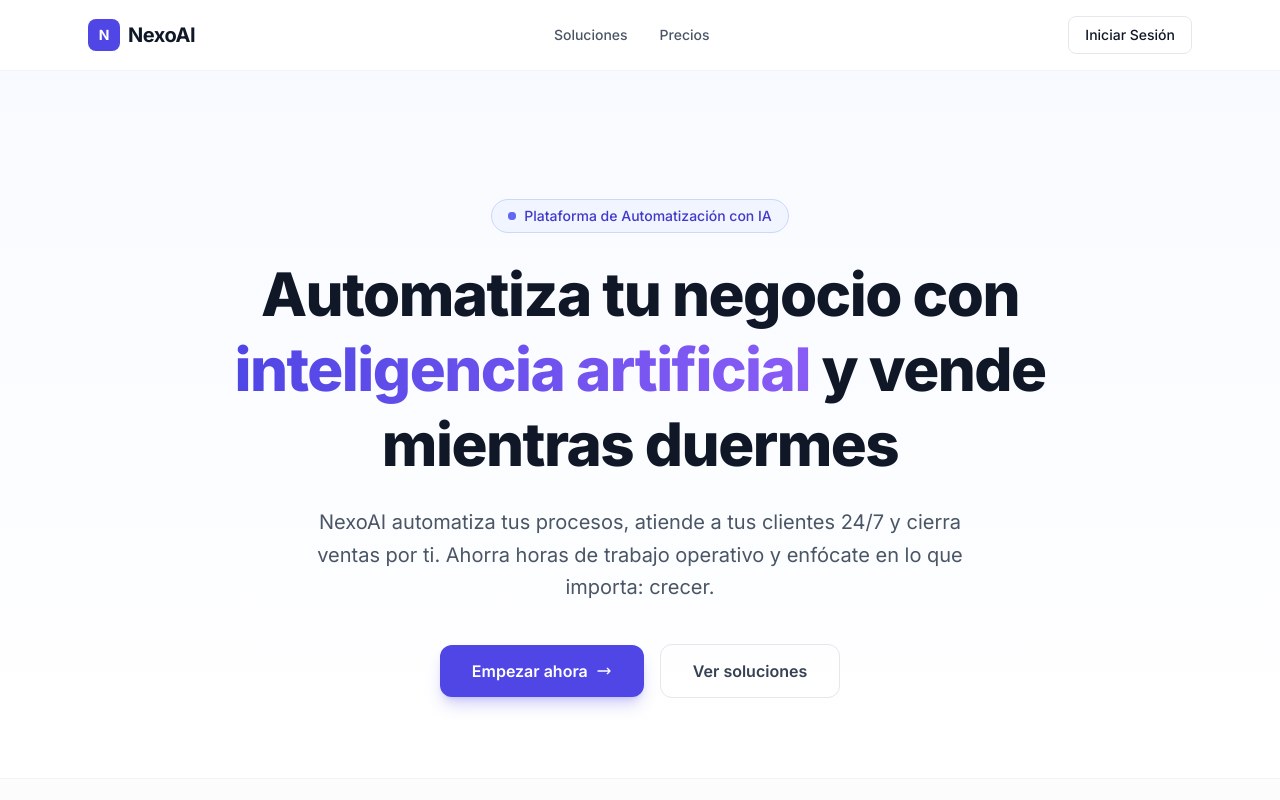
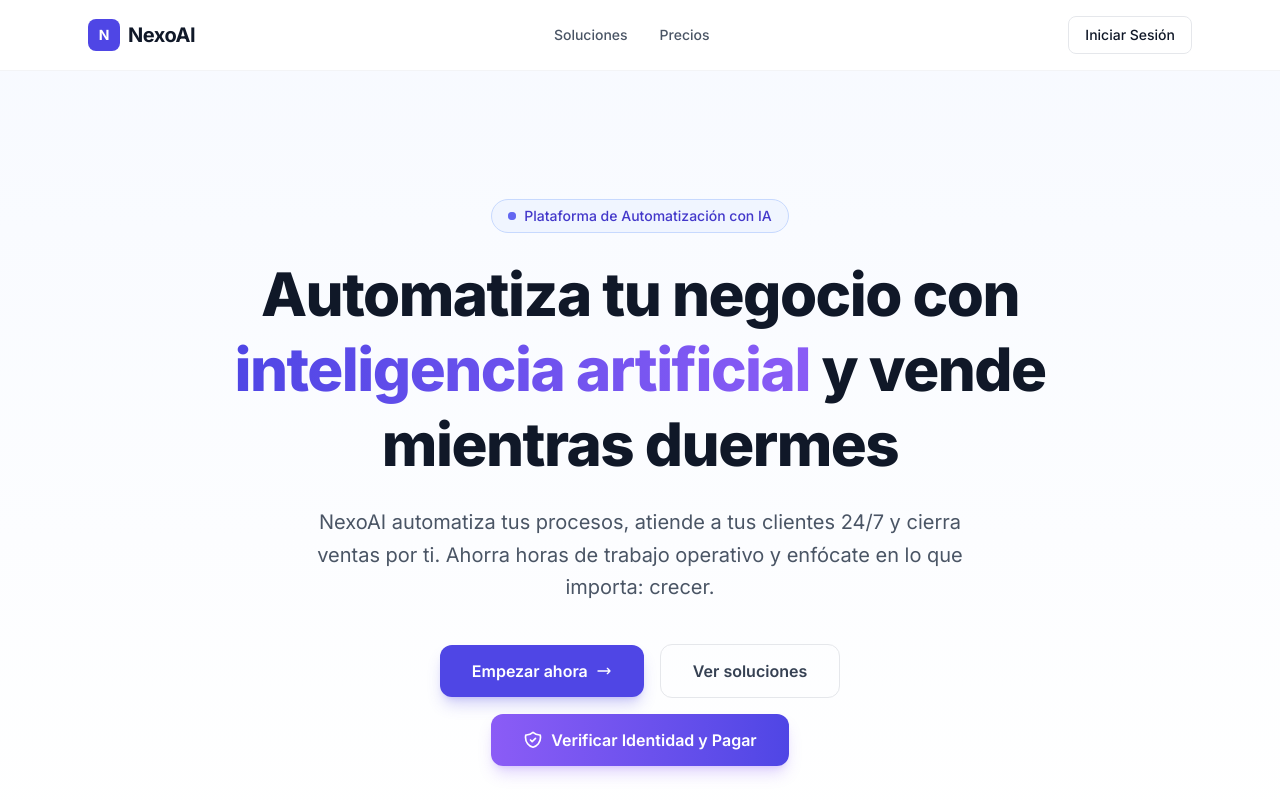
Before and after one commit to Jamh4949/nexo-ai-clean, a Vue app in the folder frontend/: page / in a window 1280 px wide. Shown: the top 800 px of the page. Built offline with nearby package versions, Linux system fonts and the light colour scheme; no server answers.

Commit message:
fixed some issues for the correct working of iframe func

```diff
--- a/frontend/src/components/Landing.vue
+++ b/frontend/src/components/Landing.vue
@@ -207,6 +207,16 @@ const features = [
             Ver soluciones
           </a>
         </div>
+
+        <router-link
+          to="/verify"
+          class="mt-4 inline-flex items-center gap-2 rounded-xl bg-gradient-to-r from-accent-500 to-primary-600 px-8 py-3.5 text-base font-semibold text-white shadow-lg shadow-accent-500/25 transition hover:shadow-accent-500/40 hover:brightness-110"
+        >
+          <svg class="h-5 w-5" fill="none" viewBox="0 0 24 24" stroke="currentColor" stroke-width="2">
+            <path stroke-linecap="round" stroke-linejoin="round" d="M9 12l2 2 4-4m5.618-4.016A11.955 11.955 0 0112 2.944a11.955 11.955 0 01-8.618 3.04A12.02 12.02 0 003 9c0 5.591 3.824 10.29 9 11.622 5.176-1.332 9-6.03 9-11.622 0-1.042-.133-2.052-.382-3.016z" />
+          </svg>
+          Verificar Identidad y Pagar
+        </router-link>
       </div>
     </section>
 
```
Also changed, not shown: frontend/vercel.json (deleted), 1 other file (tests, documents, lock files or other folders).
